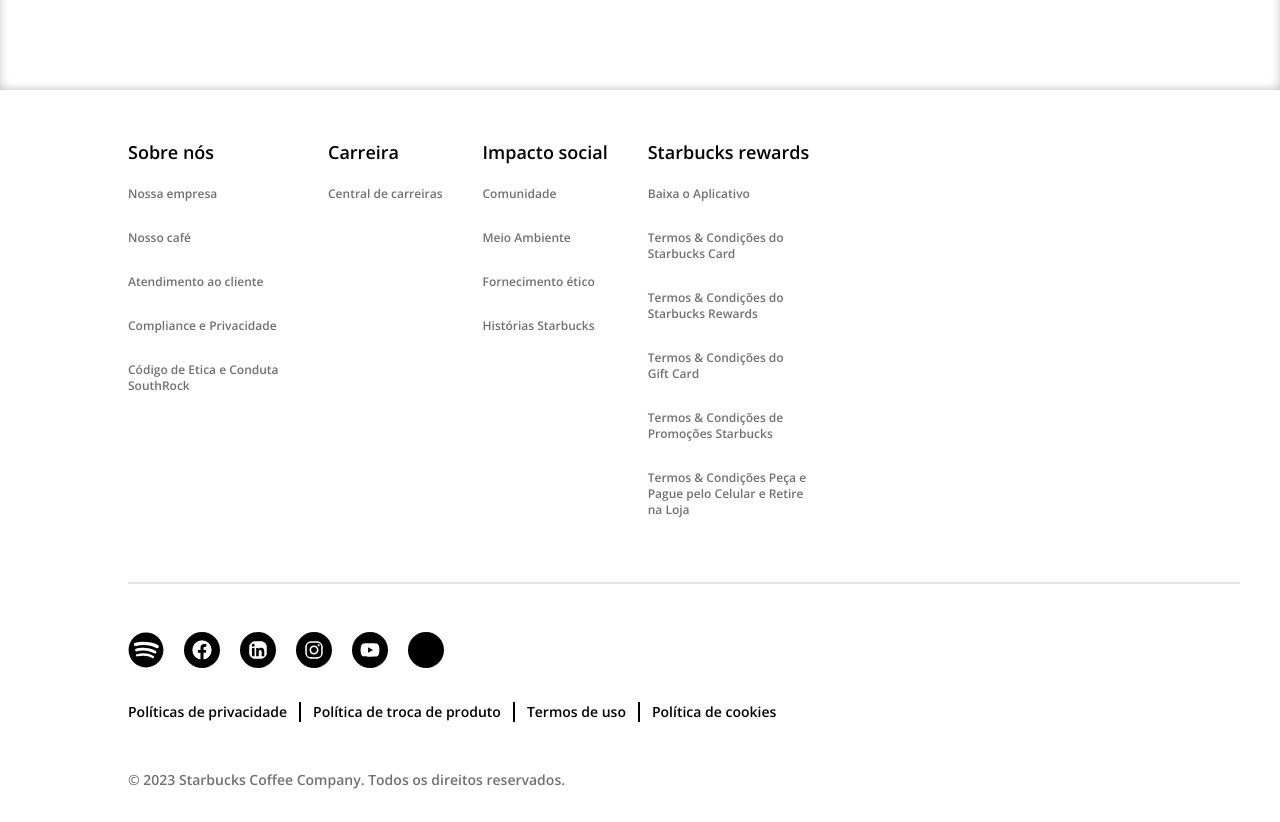
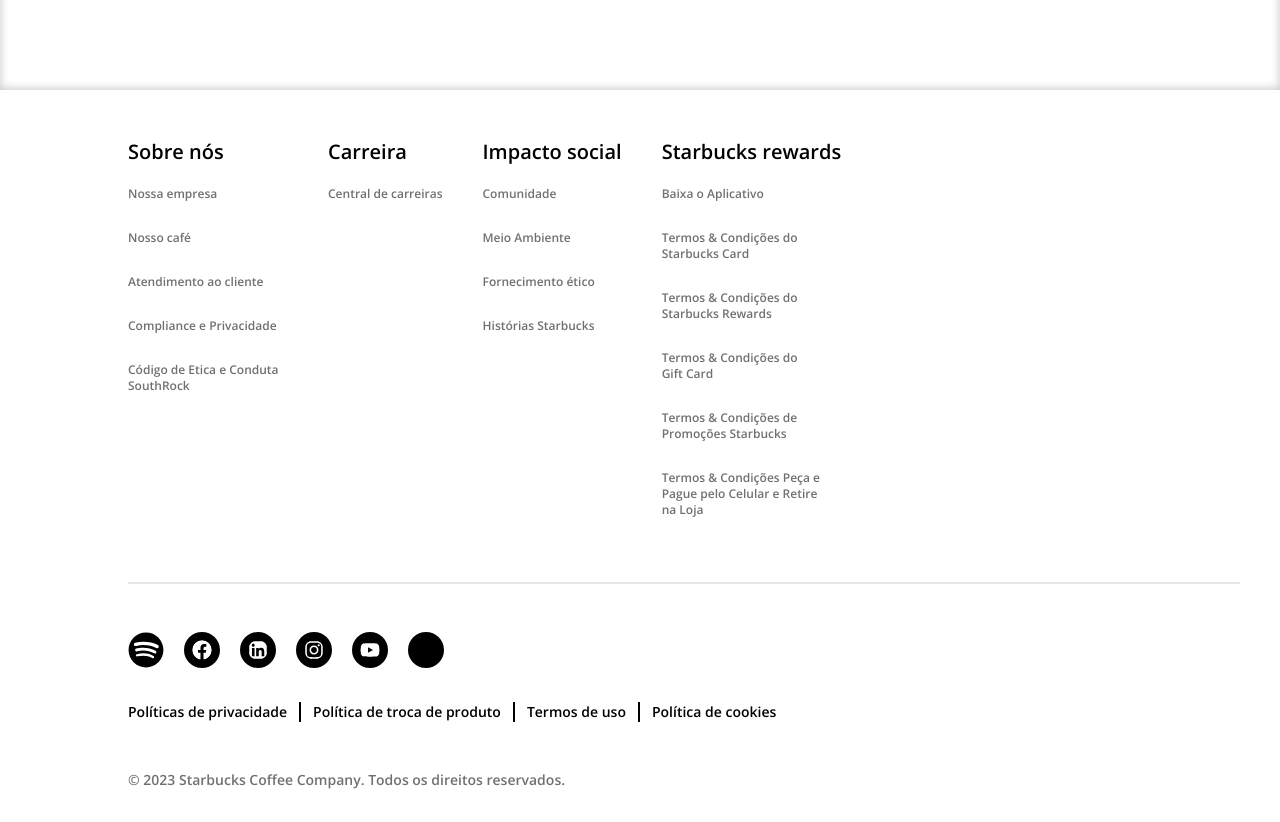
Before and after one commit to Dougladmo/starbucks-redesign, a React (Vite) app: page / in a window 1280 px wide. Shown: the part 2800-3622 px from the top of the page. Built offline with nearby package versions, Linux system fonts and the light colour scheme; some icons are missing.

Commit message:
footer finalizado

```diff
--- a/src/components/Footer.jsx
+++ b/src/components/Footer.jsx
@@ -1,4 +1,4 @@
-import { FaSpotify, FaYoutube, FaLinkedin, FaInstagram, FaFacebook  } from "react-icons/fa";
+import { FaSpotify, FaYoutube, FaLinkedin, FaInstagram, FaFacebook } from "react-icons/fa";
 import { MdKeyboardArrowDown, MdKeyboardArrowUp, MdKeyboardDoubleArrowUp } from "react-icons/md";
 import { useState } from "react";
 import { FaXTwitter } from "react-icons/fa6";
@@ -45,8 +45,14 @@
         <div className='w-full pl-32 md:pl-5 pt-12 pr-10 pb-8 font-Open'>
             <div className='Footer-top flex md:flex md:flex-col md:gap-10 md:items-start md:justify-center border-b-2 border-lightgray mb-12 pb-16'>
                 <div className='flex flex-col select md:w-full md:ml-0'>
-                <h3 className='text-lg font-semibold md:flex md:items-center md:justify-between' onClick={handleClickAbout}>Sobre nós {isActiveAbout ? (<MdKeyboardArrowUp className="lg:hidden text-4xl" />) : (<MdKeyboardArrowDown className="lg:hidden text-4xl" />) } </h3>
-                <ul  className={`text-gray-600 mt-5 text-xs md:text-base flex flex-col gap-7 max-w-xs text-gray ${isActiveAbout ? '' : 'md:hidden'}`}>
+                    <h3 className='text-xl font-semibold md:flex md:items-center md:justify-between' onClick={handleClickAbout}>Sobre nós
+                        {isActiveAbout ?
+                            (<MdKeyboardArrowUp className="lg:hidden text-4xl" />)
+                            :
+                            (<MdKeyboardArrowDown className="lg:hidden text-4xl" />)
+                        }
+                    </h3>
+                    <ul className={`text-gray-600 mt-5 text-xs md:text-base flex flex-col gap-7 max-w-xs text-gray ${isActiveAbout ? '' : 'md:hidden'}`}>
                         <li><a href="#">Nossa empresa</a></li>
                         <li><a href="#">Nosso café</a></li>
                         <li><a href="#">Atendimento ao cliente</a></li>
@@ -55,14 +61,27 @@
                     </ul>
                 </div>
                 <div className='flex flex-col select md:w-full ml-10 md:ml-0'>
-                <h3 className='text-lg font-semibold md:flex md:items-center md:justify-between' onClick={handleClickCareers}>Carreira  {isActiveCareers ? (<MdKeyboardArrowUp className="lg:hidden text-4xl" />) : (<MdKeyboardArrowDown className="lg:hidden text-4xl" />) }</h3>
-                <ul  className={`text-gray-600 mt-5 text-xs md:text-base flex flex-col gap-7 max-w-xs text-gray ${isActiveCareers ? '' : 'md:hidden'}`}>
+                    <h3 className='text-xl font-semibold md:flex md:items-center md:justify-between' onClick={handleClickCareers}>Carreira
+                        {isActiveCareers ?
+                            (<MdKeyboardArrowUp className="lg:hidden text-4xl" />)
+                            :
+                            (<MdKeyboardArrowDown className="lg:hidden text-4xl" />)
+                        }
+                    </h3>
+                    <ul className={`text-gray-600 mt-5 text-xs md:text-base flex flex-col gap-7 max-w-xs text-gray ${isActiveCareers ? '' : 'md:hidden'}`}>
                         <li><a href="#">Central de carreiras</a></li>
                     </ul>
                 </div>
                 <div className='flex flex-col select md:w-full ml-10 md:ml-0'>
-                <h3 className='text-lg font-semibold md:flex md:items-center md:justify-between' onClick={handleClickImpact}>Impacto social {isActiveImpact ? (<MdKeyboardArrowUp className="lg:hidden text-4xl" />) : (<MdKeyboardArrowDown className="lg:hidden text-4xl" />) }</h3>
-                <ul  className={`text-gray-600 mt-5 text-xs md:text-base flex flex-col gap-7 max-w-xs text-gray ${isActiveImpact ? '' : 'md:hidden'}`}>
+                    <h3 className='text-xl font-semibold md:flex md:items-center md:justify-between' onClick={handleClickImpact}>
+                        Impacto social
+                        {isActiveImpact ?
+                            (<MdKeyboardArrowUp className="lg:hidden text-4xl" />)
+                            :
+                            (<MdKeyboardArrowDown className="lg:hidden text-4xl" />)
+                        }
+                    </h3>
+                    <ul className={`text-gray-600 mt-5 text-xs md:text-base flex flex-col gap-7 max-w-xs text-gray ${isActiveImpact ? '' : 'md:hidden'}`}>
                         <li><a href="#">Comunidade</a></li>
                         <li><a href="#">Meio Ambiente</a></li>
                         <li><a href="#">Fornecimento ético</a></li>
@@ -70,8 +89,13 @@
                     </ul>
                 </div>
                 <div className='flex flex-col select md:w-full ml-10 md:ml-0 '>
-                <h3 className='text-lg font-semibold md:flex md:items-center md:justify-between' onClick={handleClickRewards}>Starbucks rewards  {isActiveRewards ? (<MdKeyboardArrowUp className="lg:hidden text-4xl" />) : (<MdKeyboardArrowDown className="lg:hidden text-4xl" />) }</h3>
-                <ul className={`text-gray-600 mt-5 text-xs md:text-base flex flex-col gap-7 max-w-xs text-gray ${isActiveRewards? '' : 'md:hidden'}`}>
+                    <h3 className='text-xl font-semibold md:flex md:items-center md:justify-between' onClick={handleClickRewards}>Starbucks rewards
+                        {isActiveRewards ?
+                            (<MdKeyboardArrowUp className="lg:hidden text-4xl" />)
+                            :
+                            (<MdKeyboardArrowDown className="lg:hidden text-4xl" />)}
+                    </h3>
+                    <ul className={`text-gray-600 mt-5 text-xs md:text-base flex flex-col gap-7 max-w-xs text-gray ${isActiveRewards ? '' : 'md:hidden'}`}>
                         <li><a href="#">Baixa o Aplicativo</a></li>
                         <li><a href="#">Termos & Condições do Starbucks Card</a></li>
                         <li><a href="#">Termos & Condições do Starbucks Rewards</a></li>
@@ -83,17 +107,17 @@
             </div>
             <div className="social-media">
                 <ul className="flex my-3.5 gap-5">
-                <li className="hover:opacity-80 hover:scale-125 transition duration-300"><a href="#"><FaSpotify className="text-4xl"/></a></li>
-                <li className="hover:opacity-80 hover:scale-125 transition duration-300"><a href="#"><FaFacebook className="text-4xl text-white p-2 rounded-full bg-black "/></a></li>
-                <li className="hover:opacity-80 hover:scale-125 transition duration-300"><a href="#"><FaLinkedin className="text-4xl text-white p-2 rounded-full bg-black"/></a></li>
-                <li className="hover:opacity-80 hover:scale-125 transition duration-300"><a href="#"><FaInstagram className="text-4xl text-white p-2 rounded-full bg-black"/></a></li>
-                <li className="hover:opacity-80 hover:scale-125 transition duration-300"><a href="#"><FaYoutube className="text-4xl text-white p-2 rounded-full bg-black"/></a></li>
-                <li className="hover:opacity-80 hover:scale-125 transition duration-300"><a href="#"><FaXTwitter className="text-4xl text-white p-2 rounded-full bg-black"/></a></li>
+                    <li className="hover:opacity-80 hover:scale-125 transition duration-300"><a href="#"><FaSpotify className="text-4xl" /></a></li>
+                    <li className="hover:opacity-80 hover:scale-125 transition duration-300"><a href="#"><FaFacebook className="text-4xl text-white p-2 rounded-full bg-black " /></a></li>
+                    <li className="hover:opacity-80 hover:scale-125 transition duration-300"><a href="#"><FaLinkedin className="text-4xl text-white p-2 rounded-full bg-black" /></a></li>
+                    <li className="hover:opacity-80 hover:scale-125 transition duration-300"><a href="#"><FaInstagram className="text-4xl text-white p-2 rounded-full bg-black" /></a></li>
+                    <li className="hover:opacity-80 hover:scale-125 transition duration-300"><a href="#"><FaYoutube className="text-4xl text-white p-2 rounded-full bg-black" /></a></li>
+                    <li className="hover:opacity-80 hover:scale-125 transition duration-300"><a href="#"><FaXTwitter className="text-4xl text-white p-2 rounded-full bg-black" /></a></li>
                 </ul>
             </div>
             <div className="politicas">
                 <ul className="flex gap-3 text-sm mt-7 mb-12 md:flex md:flex-col md:gap-5">
-                <li  className="border-r-2 pr-3 md:border-none hover:opacity-70 transition duration-300">
+                    <li className="border-r-2 pr-3 md:border-none hover:opacity-70 transition duration-300">
                         <a href="#">
                             Políticas de privacidade
                         </a>
```
Lines whose indentation alone changed are shown as unchanged.
